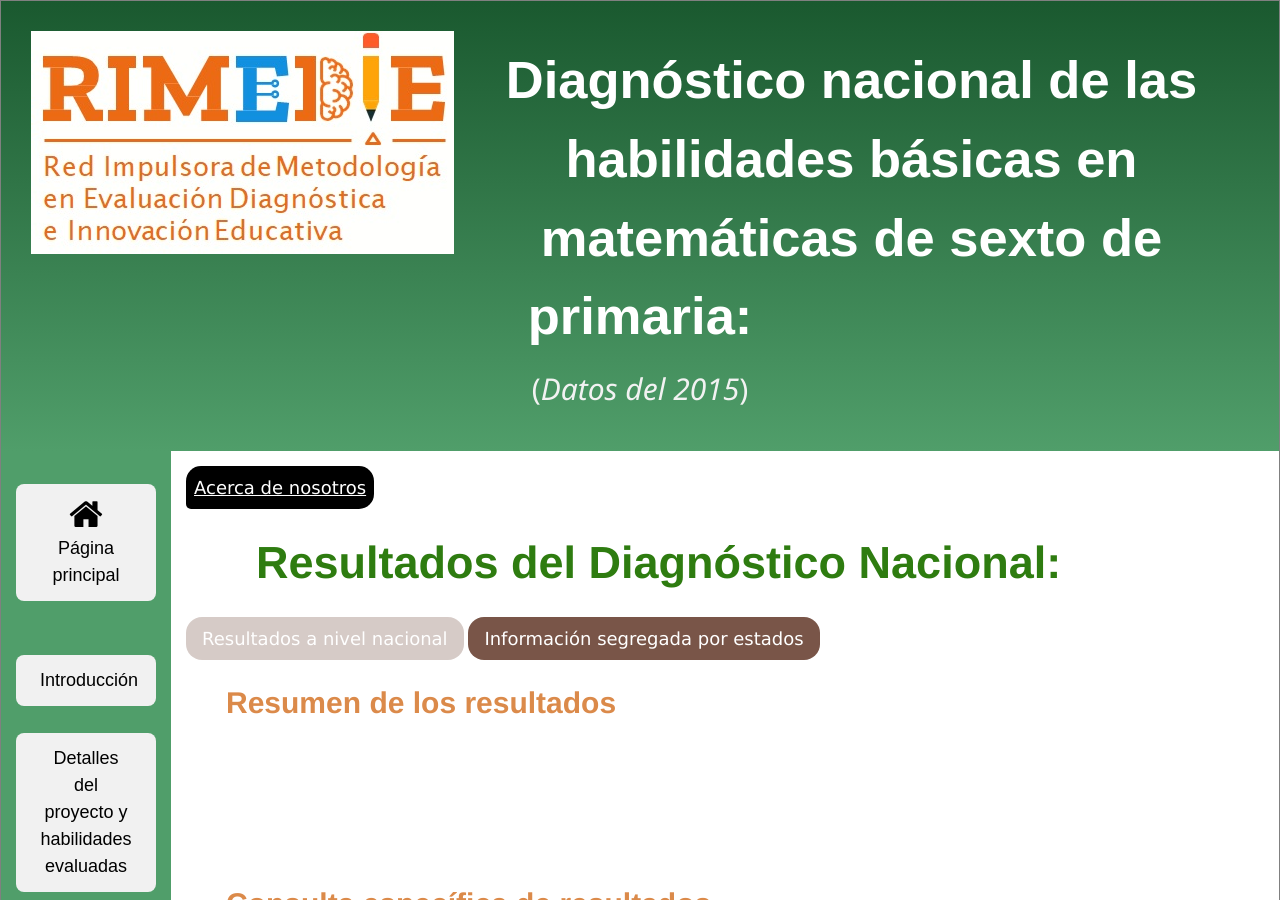
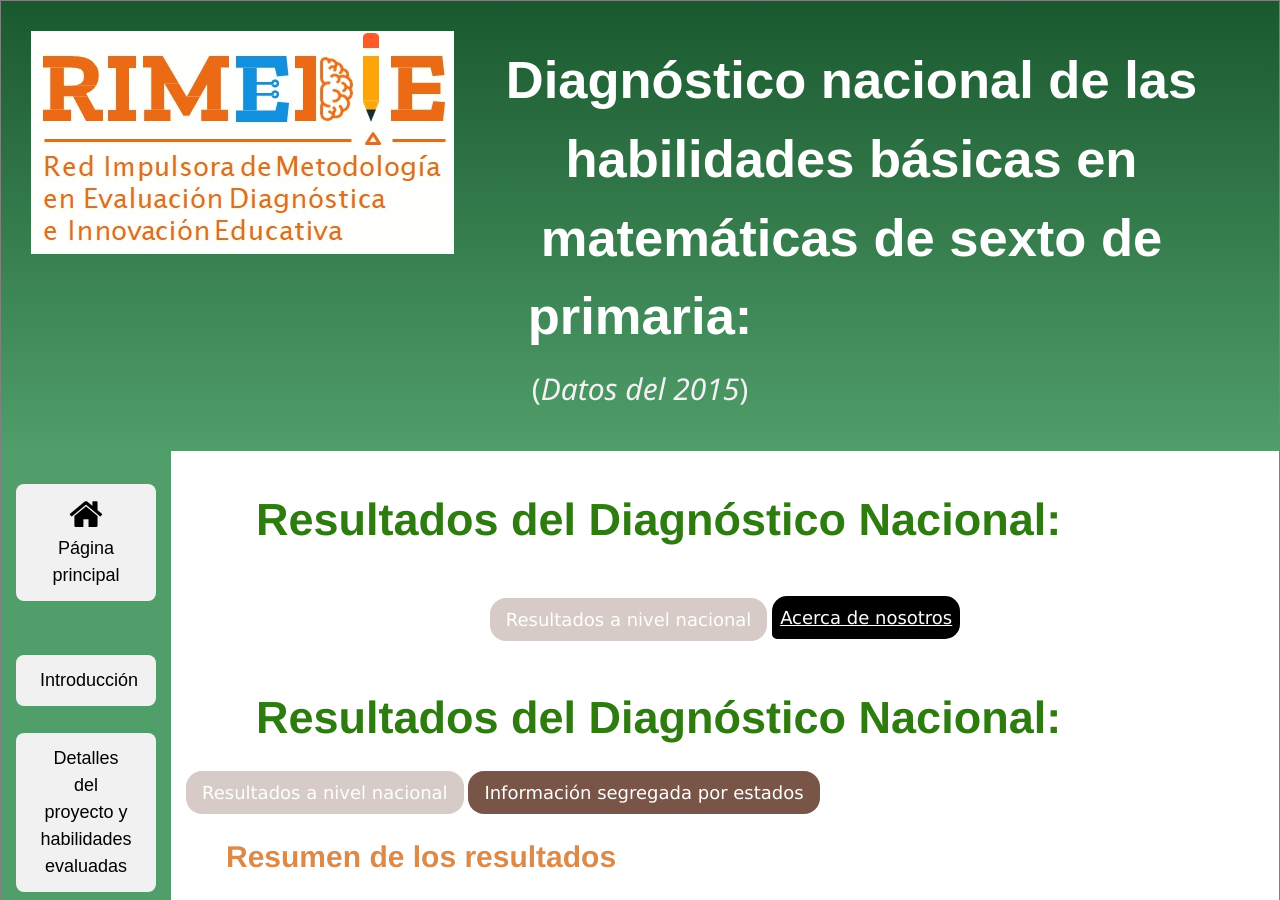
Before and after one commit to rimedie/rimedie.github.io, a Jekyll site: the page built from 1_InfoResultados.html, in a window 1280 px wide and 900 px high. Built offline with Jekyll 4.4.1, drawn with Linux system fonts in a browser that asks for light colours.

Commit message:
Update 1_Resultados.html

```diff
--- a/_layouts/1_Resultados.html
+++ b/_layouts/1_Resultados.html
@@ -230,14 +230,19 @@ p {
 </nav>
 
 <article>
-
- <div class="dropdown">
+ <h1 class="interact">Resultados del Diagnóstico Nacional:</h1>
+	<br>
+ <center>
+ <a href="" class="w3-btn w3-round-xlarge w3-brown w3-large w3-hover-khaki w3-disabled">Resultados a nivel nacional</a>
+<div class="dropdown">
   <button class="dropbtn"><a href="https://rimedie.github.io/about_Filosifia.html" style="color:white;">Acerca de nosotros</a></button>
   <div class="dropdown-content">
     <a href="https://rimedie.github.io/about_Filosifia.html#target">Filosofía</a>
     <a href="https://rimedie.github.io/about_Miembros.html#target">Miembros</a>
    </div>
 </div>
+	</center>
+	<br>
 	{{ content }}
 
 </article>
```
